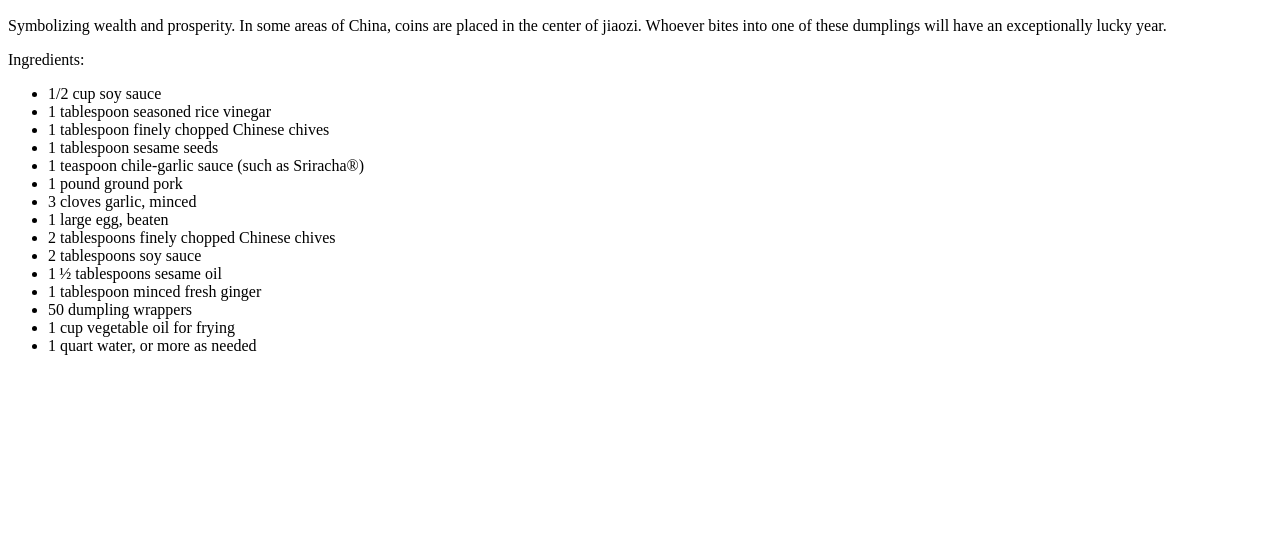
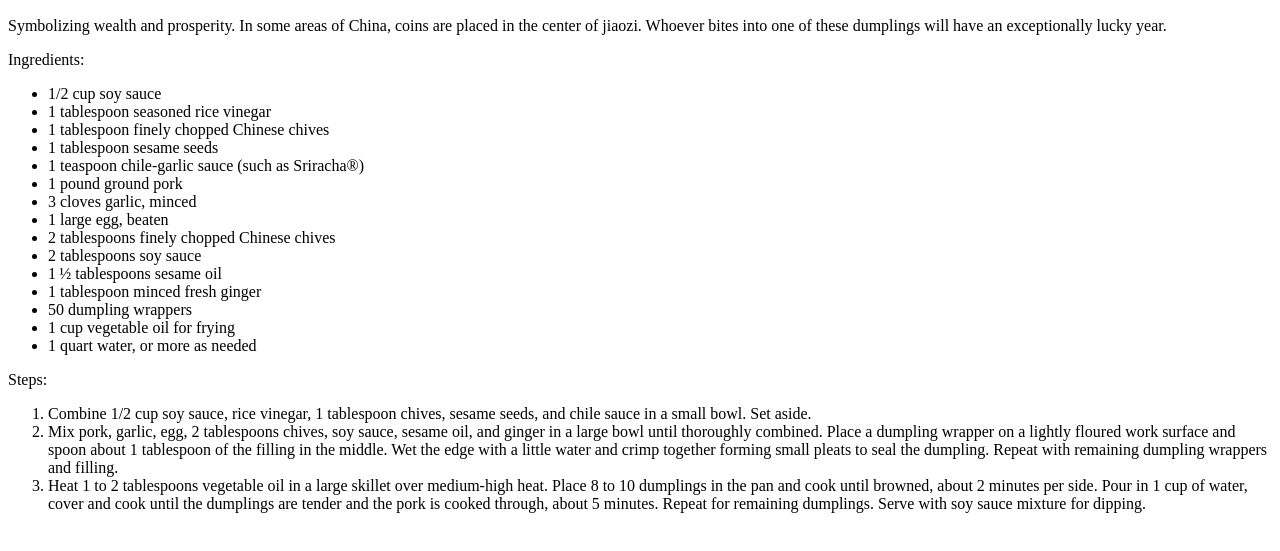
Before and after one commit to GrimRose12/odin-recipes, a plain HTML site: page recipes/jiaozi.html in a window 1280 px wide. Shown: the part 99-650 px from the top of the page. Drawn offline with Linux system fonts and the light colour scheme.

Commit message:
Completed jiaozi.html

```diff
--- a/recipes/jiaozi.html
+++ b/recipes/jiaozi.html
@@ -29,5 +29,23 @@
             <li>1 cup vegetable oil for frying</li>
             <li>1 quart water, or more as needed</li>
         </ul>
+        <p>Steps:</p>
+        <ol>
+            <li>Combine 1/2 cup soy sauce, rice vinegar, 1 tablespoon chives,
+                sesame seeds, and chile sauce in a small bowl. Set aside.</li>
+            <li>Mix pork, garlic, egg, 2 tablespoons chives, soy sauce,
+                sesame oil, and ginger in a large bowl until thoroughly
+                combined. Place a dumpling wrapper on a lightly floured work
+                surface and spoon about 1 tablespoon of the filling in the middle.
+                Wet the edge with a little water and crimp together forming
+                small pleats to seal the dumpling. Repeat with remaining
+                dumpling wrappers and filling.</li>
+            <li>Heat 1 to 2 tablespoons vegetable oil in a large skillet over
+                medium-high heat. Place 8 to 10 dumplings in the pan and cook
+                until browned, about 2 minutes per side. Pour in 1 cup of water,
+                cover and cook until the dumplings are tender and the pork is cooked
+                through, about 5 minutes. Repeat for remaining dumplings. Serve
+                with soy sauce mixture for dipping.</li>
+        </ol>
     </body>
 </html>
```
